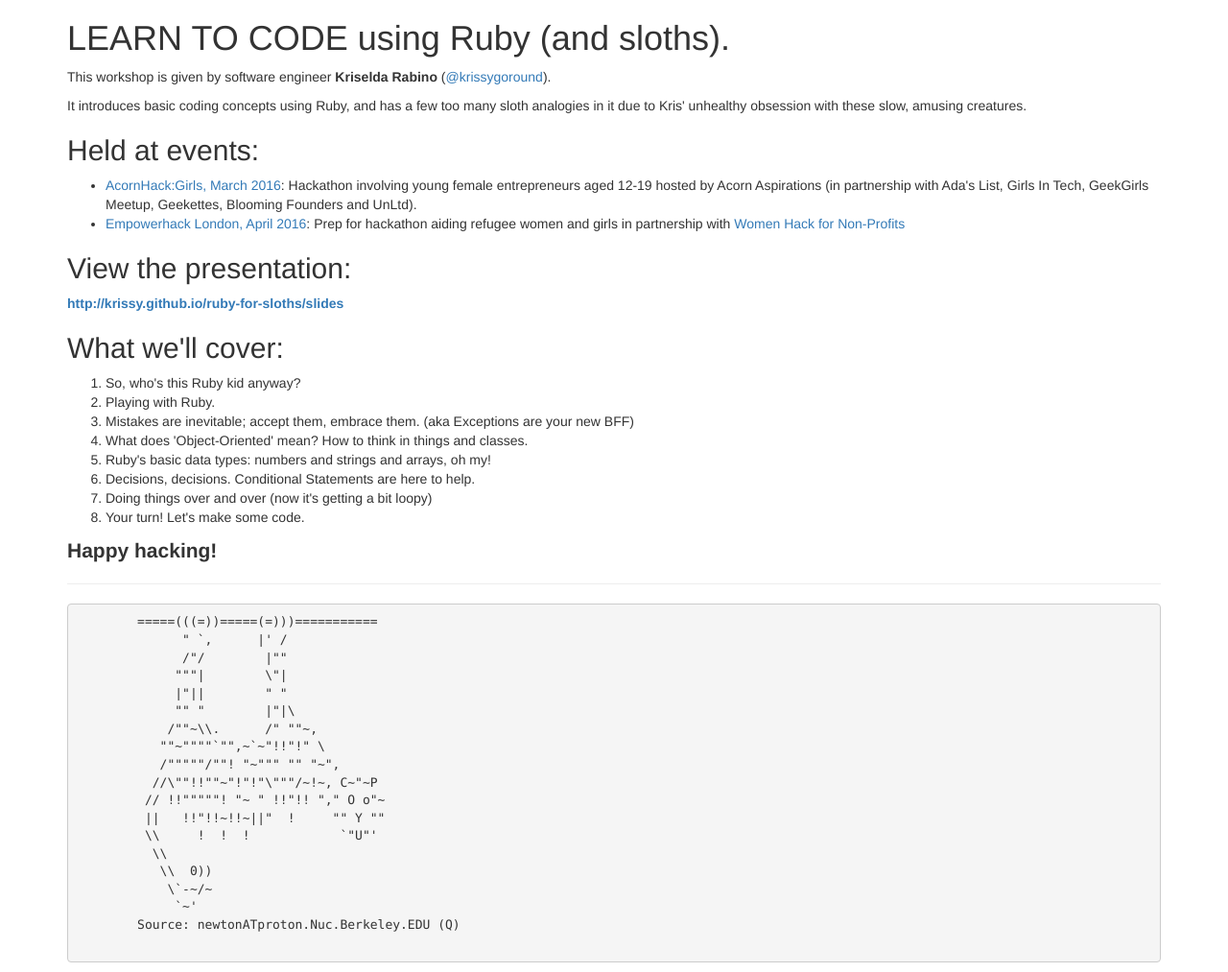
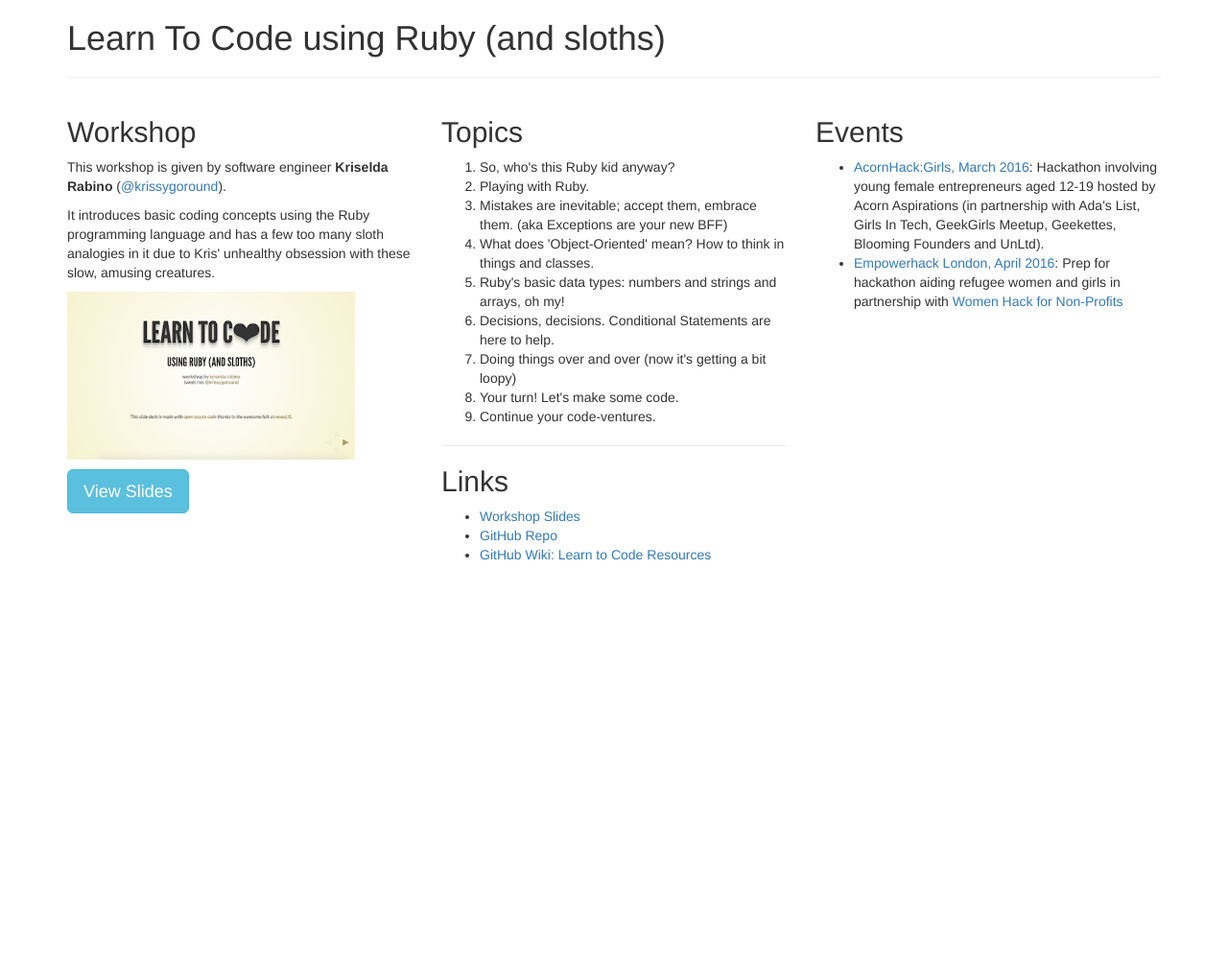
Before and after one commit to krissy/ruby-for-sloths, a plain HTML site: page index.html in a window 1280 px wide. Shown: the whole page at 96% size. After the commit the page ends 800 px from the top, so only its background shows below. Drawn offline with nearby package versions, Linux system fonts and the light colour scheme.

Commit message:
Clean up index (including sloth ASCII art *sob*)

```diff
--- a/index.html
+++ b/index.html
@@ -1,26 +1,24 @@
 <!DOCTYPE html>
 <html lang="en">
   <head>
-    <title>LEARN TO CODE using Ruby (and sloths).</title>
+    <title>Learn To Code using Ruby (and sloths)</title>
     <link rel="stylesheet" href="https://maxcdn.bootstrapcdn.com/bootstrap/3.3.6/css/bootstrap.min.css" integrity="sha384-1q8mTJOASx8j1Au+a5WDVnPi2lkFfwwEAa8hDDdjZlpLegxhjVME1fgjWPGmkzs7" crossorigin="anonymous">
   </head>
   <body>
     <div class="container">
-      <h1>LEARN TO CODE using Ruby (and sloths).</h1>
+      <h1>Learn To Code using Ruby (and sloths)</h1>
+      <hr>
+      <div class="row">
+        <div class="col-sm-4">
+          <h2>Workshop</h2>
+          <p>This workshop is given by software engineer <strong>Kriselda Rabino</strong> (<a href="https://twitter.com/krissygoround">@krissygoround</a>).</p>
+          <p>It introduces basic coding concepts using the Ruby programming language and has a few too many sloth analogies in it due to Kris' unhealthy obsession with these slow, amusing creatures.</p>
 
-      <p>This workshop is given by software engineer <strong>Kriselda Rabino</strong> (<a href="https://twitter.com/krissygoround">@krissygoround</a>).</p>
-      <p>It introduces basic coding concepts using Ruby, and has a few too many sloth analogies in it due to Kris' unhealthy obsession with these slow, amusing creatures.</p>
-
-      <h2>Held at events:</h2>
-      <ul>
-        <li><a href="http://acornhackgirls.co.uk">AcornHack:Girls, March 2016</a>: Hackathon involving young female entrepreneurs aged 12-19 hosted by Acorn Aspirations (in partnership with Ada's List, Girls In Tech, GeekGirls Meetup, Geekettes, Blooming Founders and UnLtd).</li>
-        <li><a href="http://empowerhack.com">Empowerhack London, April 2016</a>: Prep for hackathon aiding refugee women and girls in partnership with <a href="http://www.womenhackfornonprofits.com">Women Hack for Non-Profits</a></li>
-      </ul>
-
-      <h2>View the presentation:</h2>
-      <strong><a href="http://krissy.github.io/ruby-for-sloths/slides">http://krissy.github.io/ruby-for-sloths/slides</a></strong>
-
-      <h2>What we'll cover:</h2>
+          <a href="http://krissy.github.io/ruby-for-sloths/slides"><img src="slides/img/ruby_for_sloths.png" width="300" border="0"></a>
+          <a href="http://krissy.github.io/ruby-for-sloths/slides" class="btn btn-info btn-lg" role="button" style="margin-top: 10px;">View Slides</a>
+        </div>
+        <div class="col-sm-4">
+          <h2>Topics</h2>
           <ol>
             <li>So, who's this Ruby kid anyway?</li>
             <li>Playing with Ruby.</li>
@@ -30,32 +28,24 @@
             <li>Decisions, decisions. Conditional Statements are here to help.</li>
             <li>Doing things over and over (now it's getting a bit loopy)</li>
             <li>Your turn! Let's make some code.</li>
+            <li>Continue your code-ventures.</li>
           </ol>
-
-      <p class="lead"><strong>Happy hacking!</strong></p>
-
           <hr>
 
-      <pre>
-        =====(((=))=====(=)))===========
-              " `,      |' /
-              /"/        |""
-             """|        \"|
-             |"||        " "
-             "" "        |"|\
-            /""~\\.      /" ""~,
-           ""~""""`"",~`~"!!"!" \
-           /"""""/""! "~""" "" "~",
-          //\""!!""~"!"!"\"""/~!~, C~"~P
-         // !!"""""! "~ " !!"!! "," O o"~
-         ||   !!"!!~!!~||"  !     "" Y ""
-         \\     !  !  !            `"U"'
-          \\
-           \\  0))
-            \`-~/~
-             `~'
-        Source: newtonATproton.Nuc.Berkeley.EDU (Q)
-      </pre>
+          <h2>Links</h2>
+          <ul>
+            <li><a href="http://krissy.github.io/ruby-for-sloths/slides">Workshop Slides</a></li>
+            <li><a href="http://github.com/krissy/ruby-for-sloths">GitHub Repo</a></li>
+            <li><a href="http://github.com/krissy/ruby-for-sloths/wiki">GitHub Wiki: Learn to Code Resources</a></li>
+          </ul>
+        </div>
+        <div class="col-sm-4">
+          <h2>Events</h2>
+          <ul>
+            <li><a href="http://acornhackgirls.co.uk">AcornHack:Girls, March 2016</a>: Hackathon involving young female entrepreneurs aged 12-19 hosted by Acorn Aspirations (in partnership with Ada's List, Girls In Tech, GeekGirls Meetup, Geekettes, Blooming Founders and UnLtd).</li>
+            <li><a href="http://empowerhack.com">Empowerhack London, April 2016</a>: Prep for hackathon aiding refugee women and girls in partnership with <a href="http://www.womenhackfornonprofits.com">Women Hack for Non-Profits</a></li>
+          </ul>
+      </div>
     </div>
   </body>
 </html>
```
Also changed, not shown: slides/img/ruby_for_sloths.png (added). Lines whose indentation alone changed are shown as unchanged.
